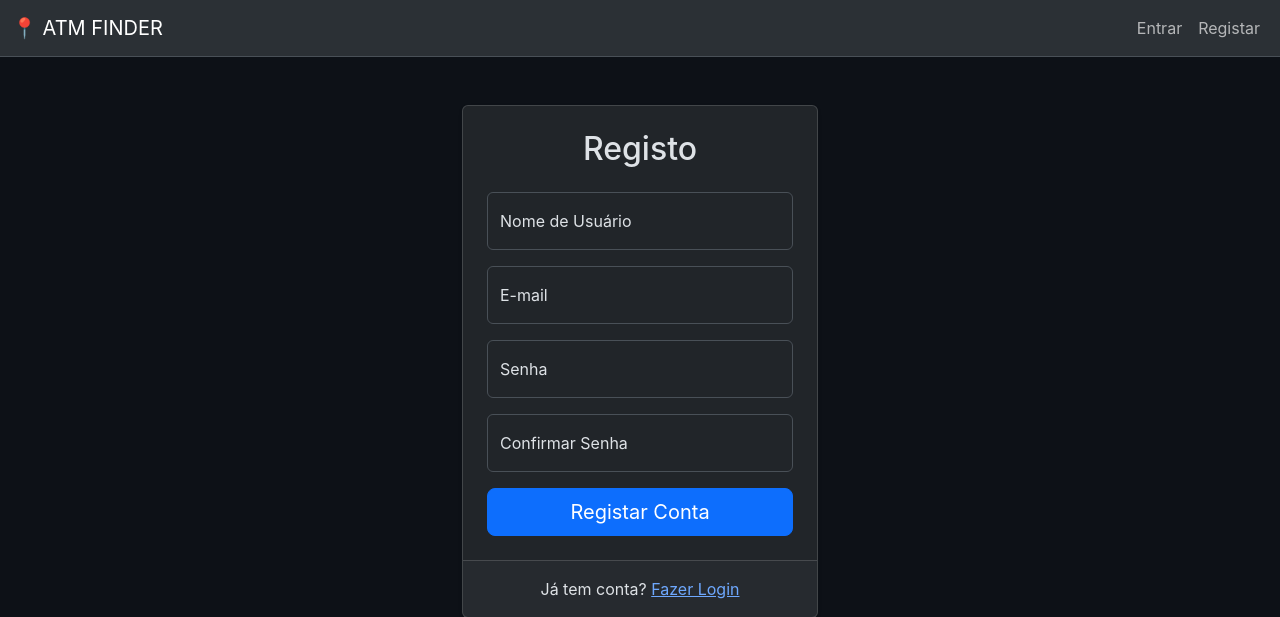
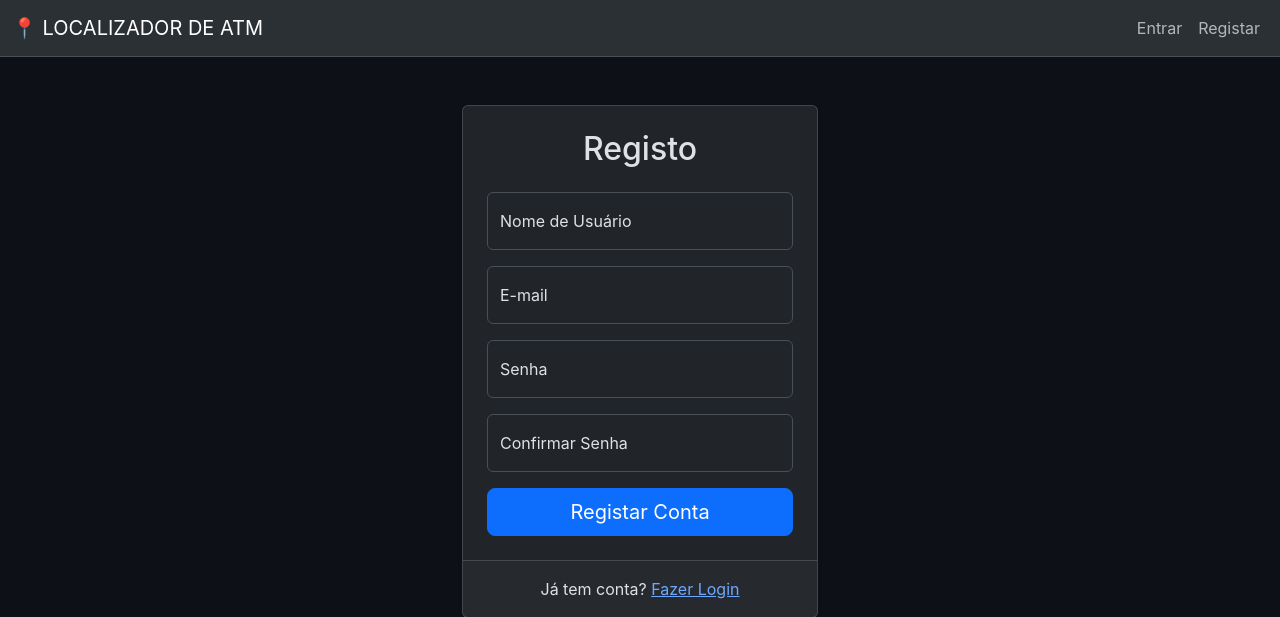
Before and after one commit to edvanioFC/atm-locator, a Flask app: page /register in a window 1280 px wide. Shown: the top 617 px of the page. Run offline with Flask 3, Linux system fonts and the light colour scheme; parts of the project's set-up code (start-up, migrations or seed data) failed here and were passed over.

Commit message:
Completo ATM FINDER

```diff
--- a/app/templates/base.html
+++ b/app/templates/base.html
@@ -3,7 +3,7 @@
 <head>
     <meta charset="UTF-8">
     <meta name="viewport" content="width=device-width, initial-scale=1.0">
-    <title>{% block title %}ATM FINDER{% endblock %}</title>
+    <title>{% block title %}LOCALIZADOR DE ATM{% endblock %}</title>
 
     <!-- Bootstrap CSS -->
     <link href="https://cdn.jsdelivr.net/npm/bootstrap@5.3.3/dist/css/bootstrap.min.css" rel="stylesheet" integrity="sha384-QWTKZyjpPEjISv5WaRU9OFeRpok6YctnYmDr5pNlyT2bRjXh0JMhjY6hW+ALEwIH" crossorigin="anonymous">
@@ -17,7 +17,7 @@
 <body>
     <nav class="navbar navbar-expand-lg bg-body-tertiary border-bottom">
         <div class="container-fluid">
-            <a class="navbar-brand" href="/">📍 ATM FINDER</a>
+            <a class="navbar-brand" href="/">📍 LOCALIZADOR DE ATM</a>
             <button class="navbar-toggler" type="button" data-bs-toggle="collapse" data-bs-target="#navbarNav" aria-controls="navbarNav" aria-expanded="false" aria-label="Toggle navigation">
                 <span class="navbar-toggler-icon"></span>
             </button>
```
Also changed, not shown: app/templates/admin_dashboard.html (+5 -2 lines).
